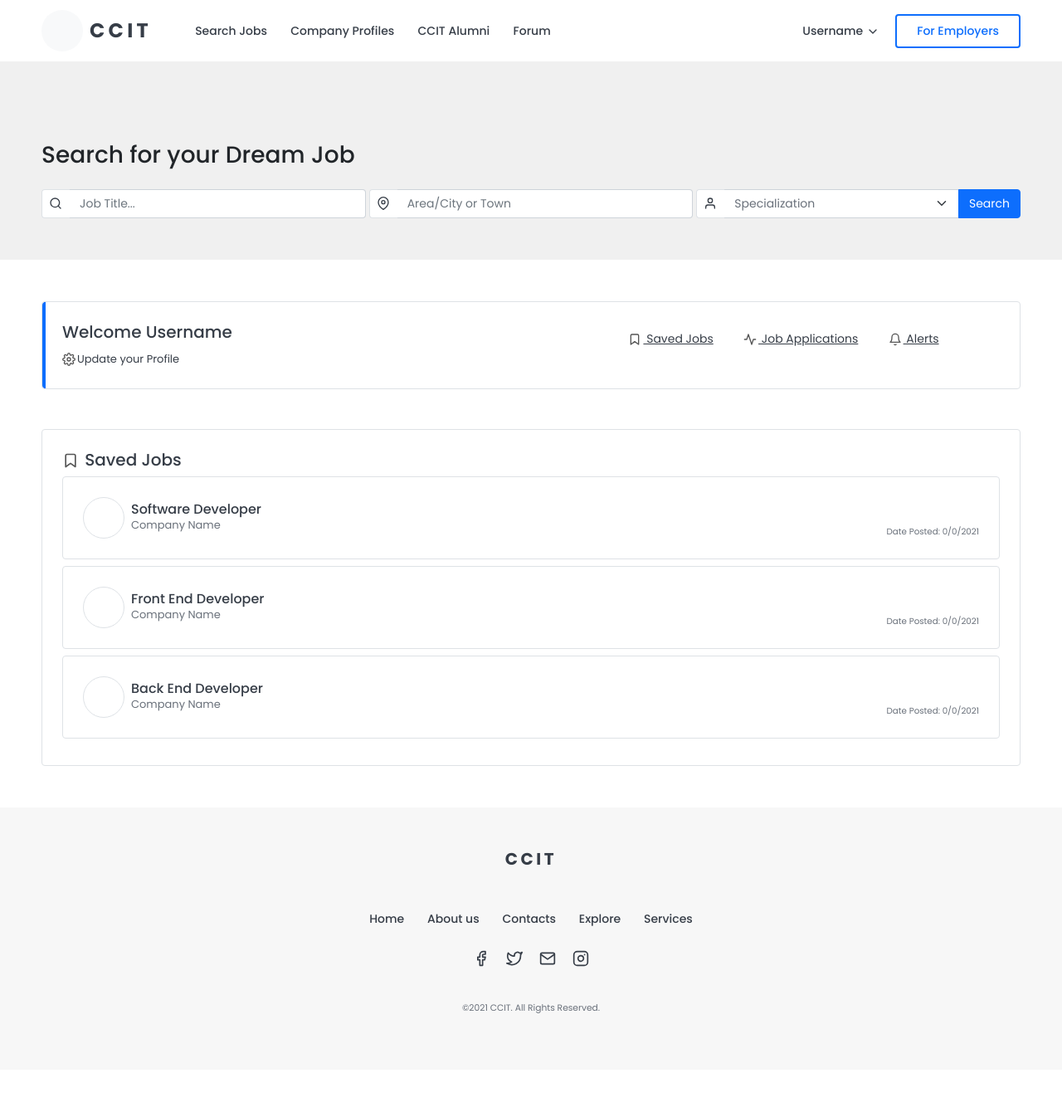
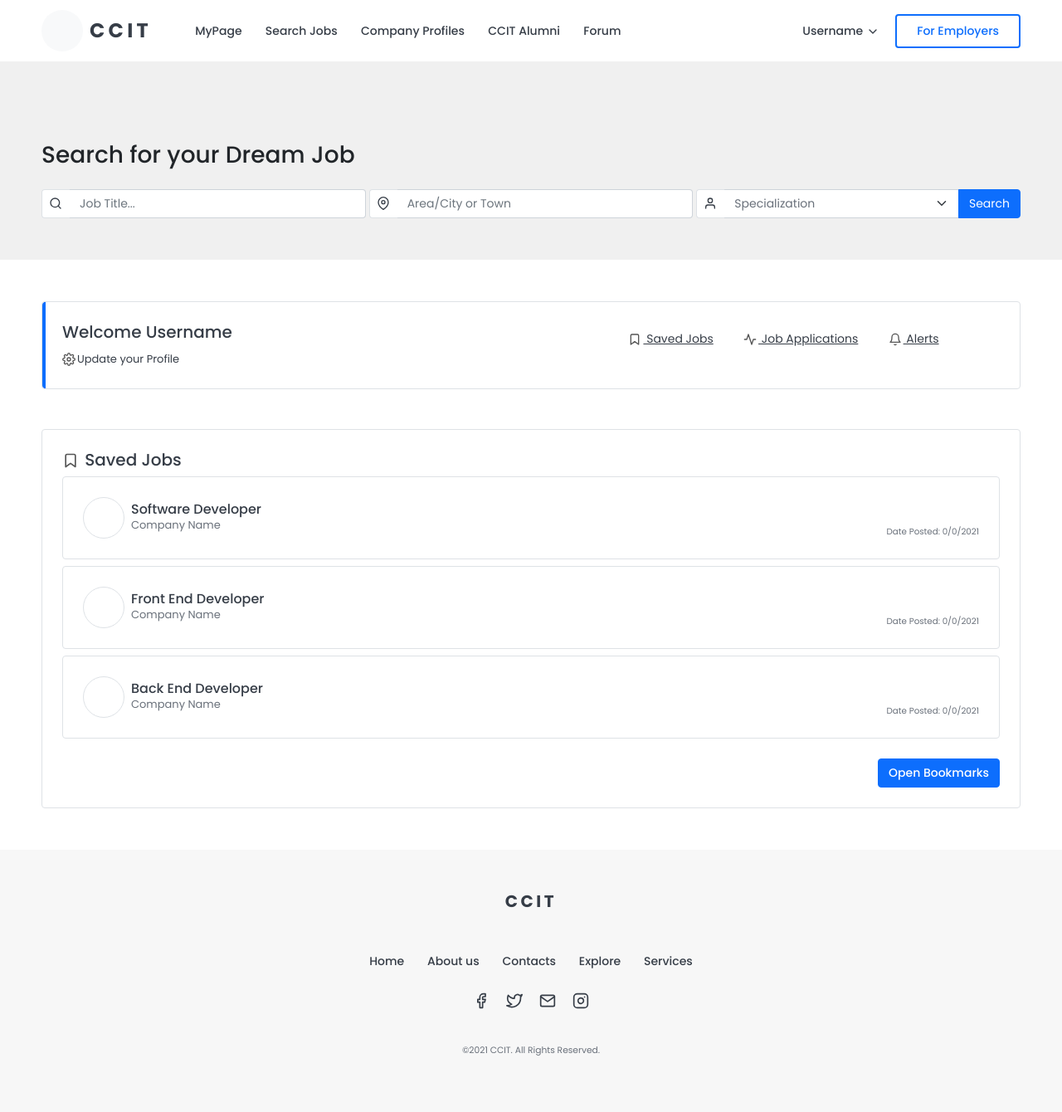
Before and after one commit to jrome-09/PortalProject, a PHP site: page /Candidate/candidate.php in a window 1280 px wide. Shown: the whole page at 83% size. Before the commit the page ends 1221 px from the top, so only its background shows below. Run offline with PHP 8.4, Linux system fonts and the light colour scheme; some libraries are stand-ins or nearby versions.

Commit message:
Adding Changes

```diff
--- a/Candidate/candidate-navigation.php
+++ b/Candidate/candidate-navigation.php
@@ -10,7 +10,10 @@
 			<nav class="mx-2">
 				<ul class="m-0">
 					<li class="d-inline-block">
-						<a href="jobs.php" class="fontsize-14 font-500 no-text-decor color-black hover-text-primary mx-2 px-1">Search Jobs</a>
+						<a href="../Candidate/candidate.php" class="fontsize-14 font-500 no-text-decor color-black hover-text-primary mx-2 px-1">MyPage</a>
+					</li>
+					<li class="d-inline-block">
+						<a href="../Jobs/jobs.php" class="fontsize-14 font-500 no-text-decor color-black hover-text-primary mx-2 px-1">Search Jobs</a>
 					</li>
 					<li class="d-inline-block">
 						<a href="#" class="fontsize-14 font-500 no-text-decor color-black hover-text-primary mx-2 px-1">Company Profiles</a>
@@ -28,7 +31,8 @@
 					<button type="button" class="btn rounded-end color-black fontsize-14 font-500 hover-text-primary hover-text-feather" id="user-name" data-bs-toggle="dropdown">Username <span data-feather="chevron-down" class="color-black"></span></button>
 					<ul class="dropdown-menu mt-1 p-2">
 						<li><a href="#" class="dropdown-item rounded py-2 pe-5 color-light fontsize-14 font-400">User Profile</a></li>
-						<li><a href="job-applications.php" class="dropdown-item rounded py-2 pe-5 color-light fontsize-14 font-400">Job Applications</a></li>
+						<li><a href="../../PortalProject/Candidate/job-applications.php" class="dropdown-item rounded py-2 pe-5 color-light fontsize-14 font-400">Job Applications</a></li>
+						<li><a href="#" class="dropdown-item rounded py-2 pe-5 color-light fontsize-14 font-400">Bookmarks</a></li>
 						<li><a href="#" class="dropdown-item rounded py-2 pe-5 color-light fontsize-14 font-400">Logout</a></li>
 					</ul>
 				</div>
--- a/Candidate/candidate.php
+++ b/Candidate/candidate.php
@@ -105,6 +105,9 @@ require "../html/head.html";
                             <p class="font-super--small color-light m-0 align-self-end">Date Posted: 0/0/2021</p>
                         </div>
                     </a>
+                    <div class="text-end mt-4">
+                        <a href="#" type="button" class="btn btn-primary font-500 fontsize-14">Open Bookmarks</a>
+                    </div>
                 </div>
 
             </div>
--- a/Candidate/job-applications.php
+++ b/Candidate/job-applications.php
@@ -72,7 +72,7 @@ require "../html/head.html";
 										</ul>
 									</div>
 
-									<a href="#">
+									<a href="../Jobs/job-details.php">
 										<h6 class="mb-0">Software Developer</h6>
 									</a>
 									<p class="color-black fontsize-14">Company Name</p>
```
Also changed, not shown: Jobs/job-details.php (renamed from Candidate/job-details.php, +4 -4 lines), Jobs/jobs.php (renamed from Candidate/jobs.php, +5 -4 lines).
